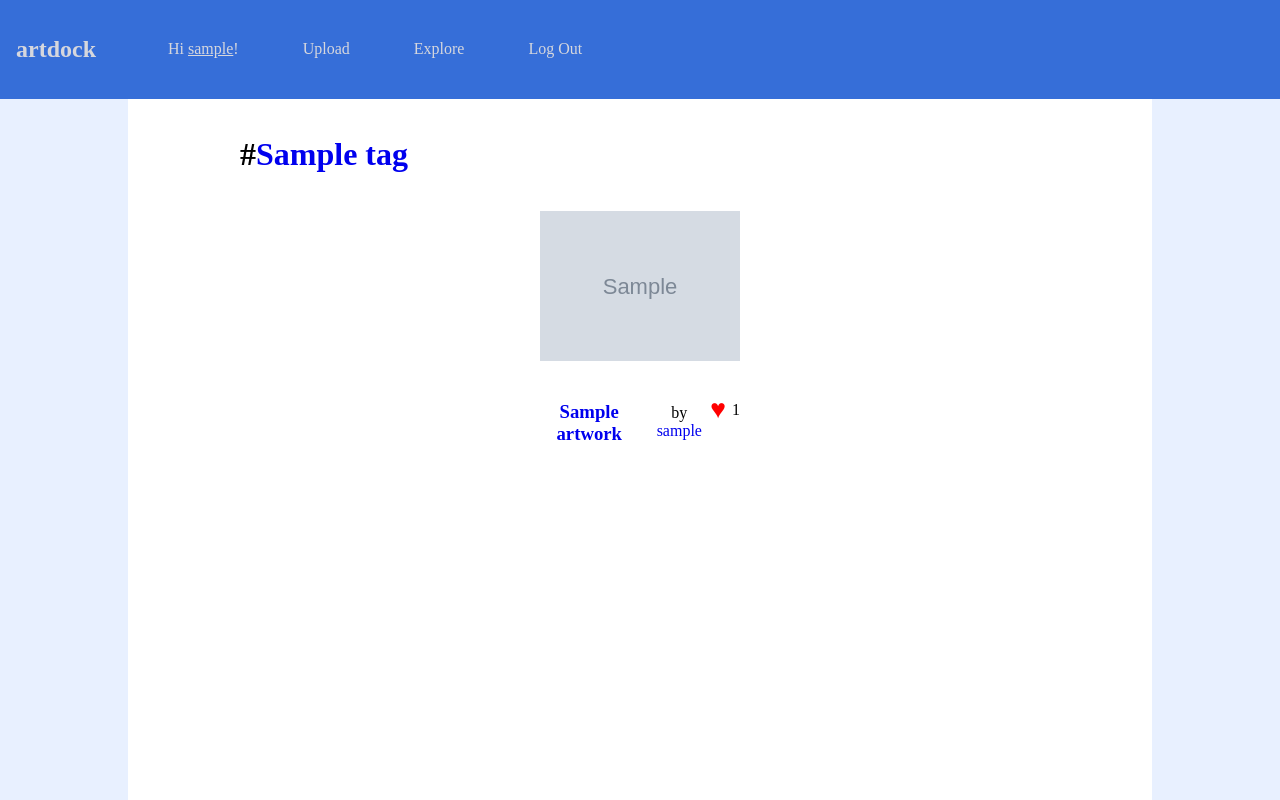
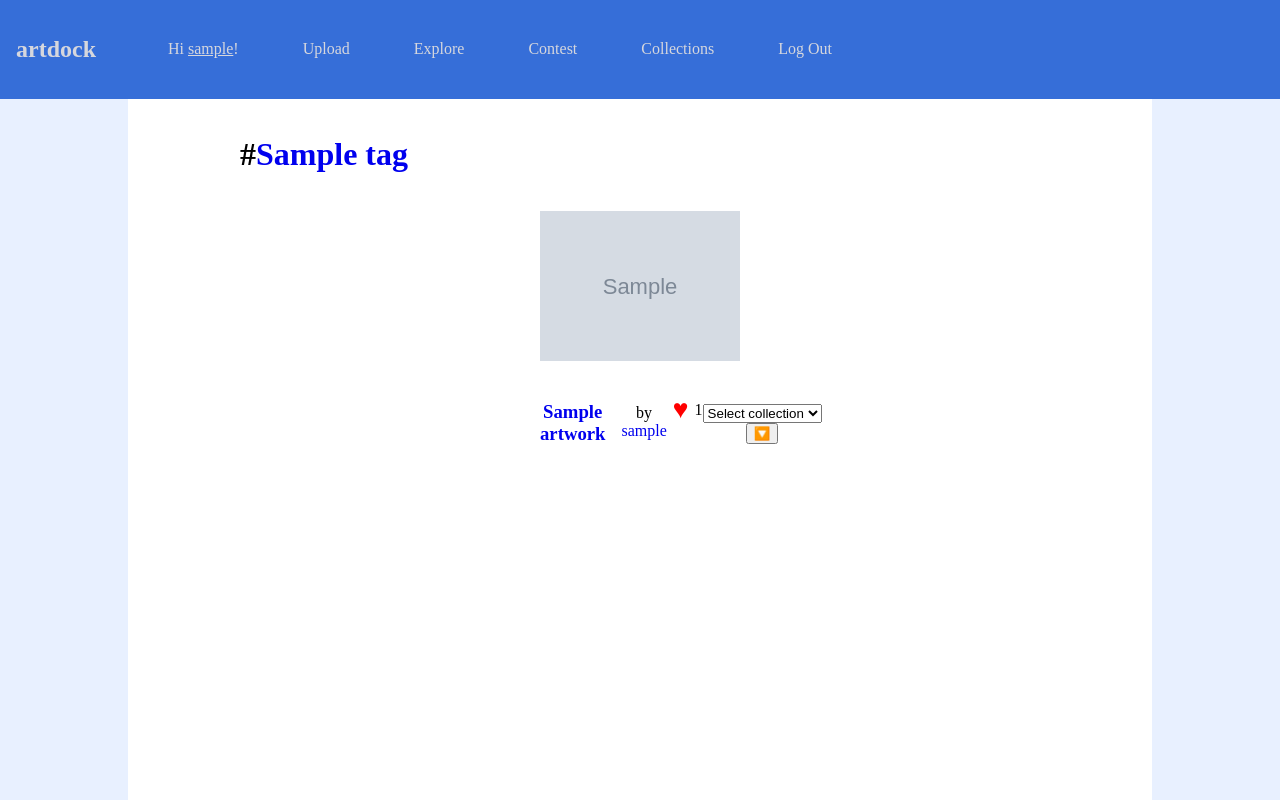
Before and after one commit to kyeugh/cop4710-artsite, a Django app: a page that uses templates/base.html in a window 1280 px wide. Run offline with Django 3.2, Linux system fonts and the light colour scheme; a user stored in the database is signed in; tables that the repository leaves empty hold one stand-in row (values such as "Sample post"); grey boxes marked "Sample" are stand-in pictures.

Commit message:
added contest page, started on collections, and fixed some other minor issues

```diff
--- a/art_app/models.py
+++ b/art_app/models.py
@@ -76,12 +76,22 @@
     def get_absolute_url(self):
         return f"/art/{self.slug}"
 
+
 class Collection(models.Model):
     """A collection of many artworks, maintained by an artist."""
     name = models.CharField(max_length=200)
     artist = models.ForeignKey(Artist, on_delete=models.CASCADE)
     artworks = models.ManyToManyField(Artwork)
+    slug = models.SlugField(null=False, unique=True)
     tags = models.ManyToManyField(Tag)
+
+    def save(self, *args, **kwargs):
+        if not self.slug:
+            self.slug = get_unique_slug(self, 'name', 'slug')
+        super().save(*args, **kwargs)
 
     def __str__(self):
         return "{0.name} by {0.artist.username}".format(self)
+
+# class CollectionArtworks(models.Model):
+ #   collection =
--- a/art_app/urls.py
+++ b/art_app/urls.py
@@ -12,5 +12,9 @@
          views.ArtistDetailView.as_view(), name='artist-detail'),
     path("tags/<slug:slug>", views.TagDetailView.as_view(), name="tag-detail"),
     path("explore", views.explore, name="explore"),
-    path("vote", views.vote, name="vote")
+    path("contest", views.contest, name="contest"),
+    path("vote", views.vote, name="vote"),
+    path("collections",
+         views.CreateCollection, name="collections"),
+    path("save-to-collection", views.save, name="save-to-collection")
 ] + static(settings.MEDIA_URL, document_root=settings.MEDIA_ROOT)
--- a/art_app/views.py
+++ b/art_app/views.py
@@ -13,19 +13,23 @@
 
 from django.views.generic.detail import DetailView
 
-from art_app.forms import RegistrationForm, ArtworkForm
+from art_app.forms import RegistrationForm, ArtworkForm, CollectionForm
 from art_app.models import *
 from django.db.models import F, Count
 
 
 # Create your views here.
 def index(request):
+
     latest = Artwork.objects.all().order_by('-created')[:10]
-    today = Artwork.objects.filter(created__gte = timezone.now().replace(hour=0,minute=0,second=0)).distinct()
+    today = Artwork.objects.filter(created__gte=timezone.now().replace(
+        hour=0, minute=0, second=0)).distinct()
     print(today)
-    hot = today.annotate(vote_count=Count('votes')).order_by('-vote_count')[:10]
+    hot = today.annotate(vote_count=Count(
+        'votes')).order_by('-votes')[:10]
     print(hot)
-    return render(request, 'home.html', {"latest": latest, "hot": hot})
+    collections = Collection.objects.all()
+    return render(request, 'home.html', {"latest": latest, "hot": hot, "collections": collections})
 
 
 def register(request):
@@ -93,6 +97,44 @@
     return HttpResponse(json.dumps(ctx), content_type="application/json")
 
 
+@login_required
+@require_POST
+def save(request):
+    # need to add to collection_artwork the collection id and artwork id
+    collection = request.POST['save-dropdown']
+    #artwork = request.POST['']
+    return HttpResponse(collection)
+
+
+def contest(request):
+    #artworks = Artwork.objects.filter(tags="paint")
+    # needs to filter by the tag instead of getting all
+    artworks = Artwork.objects.all().order_by('-votes')[:10]
+    return render(request, "contest.html", {"artworks": artworks})
+    # def get_context_data(self, **kwargs):
+    #    context = super().get_context_data(**kwargs)
+    #    context["artworks"] = Artwork.objects.filter(tags__in=[context["tag"]])
+    #    return context
+
+
+@login_required
+def CreateCollection(request):
+    collections = Collection.objects.all()
+    if request.method == "POST":
+        form = CollectionForm(request.POST)
+        if form.is_valid():
+            collection = form.save(commit=False)
+            collection.name = form.cleaned_data.get("name")
+            collection.artist = request.user
+            collection.save()
+
+            return redirect("collections")
+
+    else:
+        form = CollectionForm()
+    return render(request, "collections.html", {"form": form, "collections": collections})
+
+
 class ArtworkDetailView(DetailView):
     model = Artwork
 
--- a/static/style.css
+++ b/static/style.css
@@ -4,11 +4,10 @@
   box-sizing: border-box;
 }
 
-
 body {
   width: 100%;
   min-height: 100vh;
-    background:#e8f0ff;
+  background: #e8f0ff;
   margin: 0;
   display: flex;
   flex-direction: column;
@@ -113,7 +112,7 @@
 }
 
 .tagline h2 {
-    margin-left: .5em;
+  margin-left: 0.5em;
 }
 
 img.artwork-full {
@@ -142,6 +141,10 @@
   content: "♥";
 }
 
+button.save-button::before {
+  content: "🔽";
+}
+
 .votes {
   display: flex;
   align-items: center;
@@ -164,5 +167,5 @@
 }
 
 .tags > ul > li {
-    margin: 0 .25rem;
+  margin: 0 0.25rem;
 }
--- a/templates/art_app/artwork_detail.html
+++ b/templates/art_app/artwork_detail.html
@@ -25,6 +25,7 @@
                 {% endfor %}
             </ul>
         </span>
+
     </section>
     <script>
         {% include 'utils/vote.js' %}
--- a/templates/base.html
+++ b/templates/base.html
@@ -17,6 +17,8 @@
             <li>Hi <a href="{{ user.get_absolute_url }}" class="username">{{ user.username }}</a>!</li>
             <li><a href="{% url 'upload' %}">Upload</a></li>
             <li><a href="{% url 'explore' %}">Explore</a></li>
+            <li><a href="{% url 'contest' %}">Contest</a></li>
+            <li><a href="{% url 'collections' %}">Collections</a></li>
             <li><a href="{% url 'logout' %}">Log Out</a></li>
         {% else %}
             <li><a href="{% url 'login' %}">Log In</a></li>
--- a/templates/utils/artspan.html
+++ b/templates/utils/artspan.html
@@ -14,6 +14,18 @@
                     <button type="submit" name="{{ artwork.slug }}" class="vote-button vote-button-{{ artwork.slug }}{% if artwork|liked_by:user %} liked{% endif %}""></button>
                     <p class="votes-{{ artwork.slug }}">{{ artwork.total_votes }}</p>
                 </span>
+                <form action="/save-to-collection" method="post">
+                  {% csrf_token %}
+                    <select id="save-dropdown" name="save-dropdown">
+                        <option value="" selected disabled hidden>Select collection</option>
+                        {% for collection in collections %}
+                            <option value="{{collection}}">{{collection}}</option>
+                        {% endfor %}
+                    </select>
+                    <span>
+                        <button type="submit" name="{{ artwork.slug }}" class="save-button save-button-{{ artwork.slug }}""></button>
+                    </span>
+                </form>
             </figcaption>
         </figure>
     {% endfor %}
```
Also changed, not shown: art_app/forms.py (+10 -1 lines), templates/art_app/artist_detail.html (line endings or trailing spaces). Lines whose indentation alone changed are shown as unchanged.
